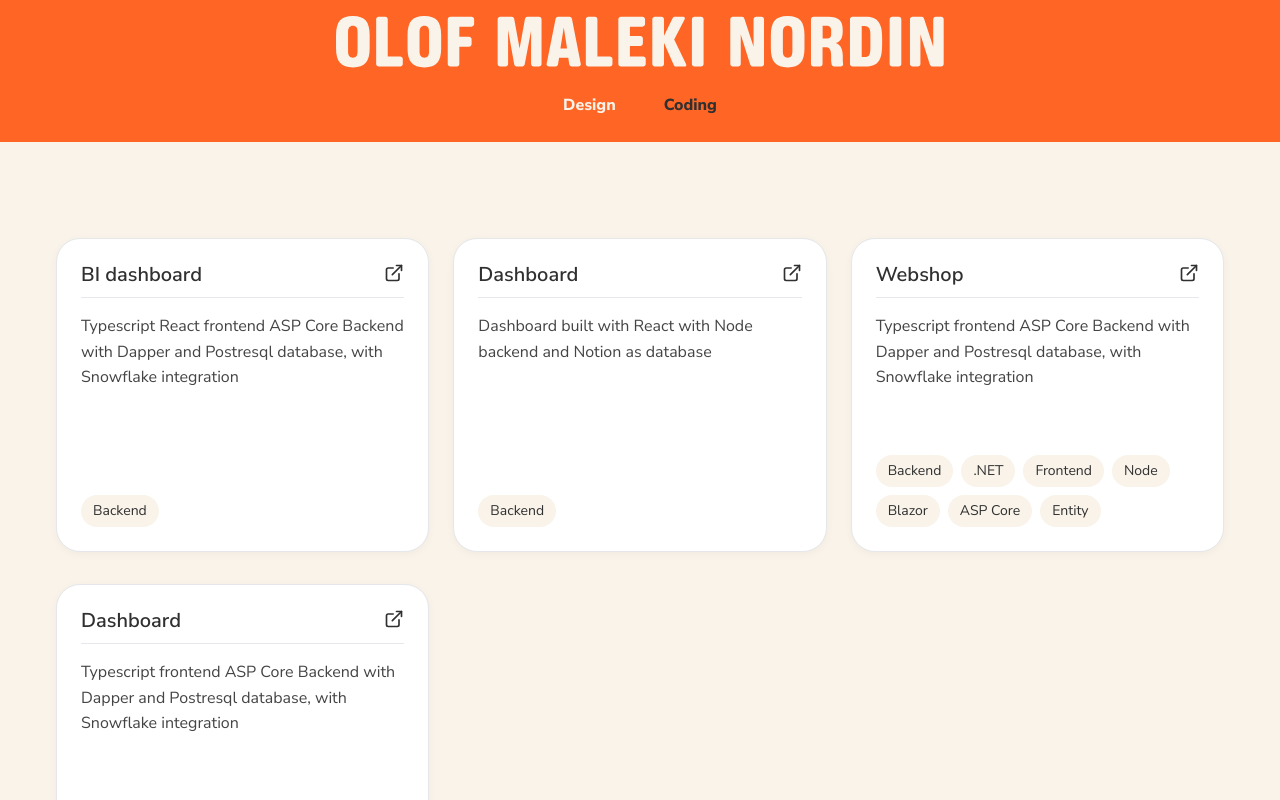
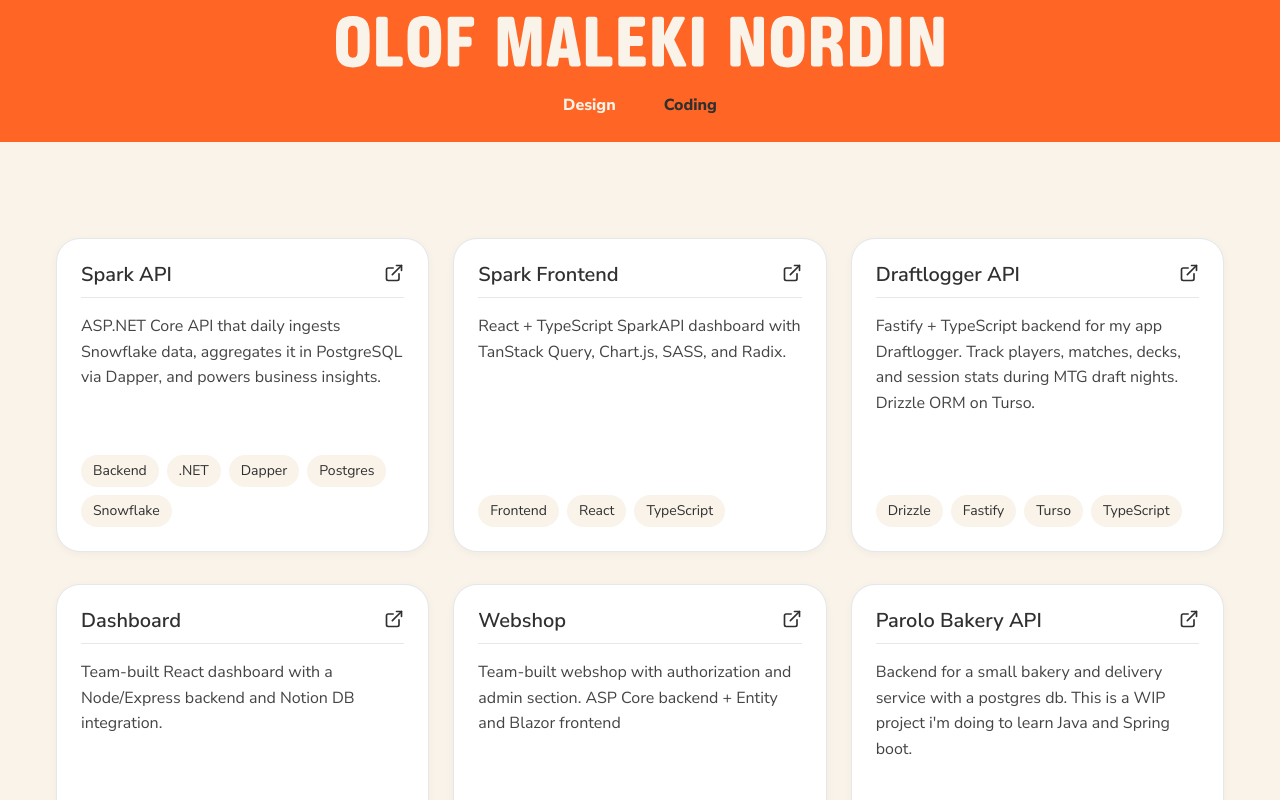
Before and after one commit to OlofEnar/olofenar.github.io, a React (Vite) app: page /coding in a window 1280 px wide. Shown: the top 800 px of the page. Built offline with nearby package versions, Linux system fonts and the light colour scheme.

Commit message:
adding som code projects

```diff
--- a/src/_data/projectItems.ts
+++ b/src/_data/projectItems.ts
@@ -151,53 +151,94 @@ const designProjects: DesignProject[] = [
 
 const codeProjects: CodeProject[] = [
     {
-        slug: "snowflake",
+        slug: "sparkapi",
         featured: false,
-        title: "BI dashboard",
+        title: "Spark API",
         description:
-            "Typescript React frontend ASP Core Backend with Dapper and Postresql database, with Snowflake integration",
-        tags: ["Backend"],
+            "ASP.NET Core API that daily ingests Snowflake data, " +
+            "aggregates it in PostgreSQL via Dapper, and powers business insights.",
+        tags: ["Backend", ".NET", "Dapper", "Postgres", "Snowflake"
+        ],
         category: "Coding",
-        url: "https://github.com/OlofEnar/LIA-frontend",
+        url: "https://github.com/OlofEnar/SparkApi",
+    },
+    {
+        slug: "sparkfront",
+        featured: false,
+        title: "Spark Frontend",
+        description:
+            "React + TypeScript SparkAPI dashboard with TanStack Query, Chart.js, SASS, and Radix.",
+        tags: [
+            "Frontend",
+            "React",
+            "TypeScript"
+        ],
+        category: "Coding",
+        url: "https://github.com/OlofEnar/SparkFrontend",
+    },
+    {
+        slug: "draftlogger-api",
+        featured: false,
+        title: "Draftlogger API",
+        description:
+            "Fastify + TypeScript backend for my app Draftlogger. Track players, matches, decks, and session stats during MTG draft nights. Drizzle ORM on Turso.",
+        tags: ["Drizzle", "Fastify", "Turso", "TypeScript"],
+        category: "Coding",
+        url: "https://github.com/OlofEnar/draft-logger-api"
     },
     {
         slug: "dashboard",
         featured: false,
         title: "Dashboard",
         description:
-            "Dashboard built with React with Node backend and Notion as database",
-        tags: ["Backend"],
+            "Team-built React dashboard with a Node/Express backend and Notion DB integration.",
+        tags: ["Fullstack", "Node.js", "Express", "React", "Notion", "JavaScript"],
         category: "Coding",
-        url: "",
+        url: "https://github.com/AdrianMorenoNystrom/agileavengers",
     },
     {
         slug: "webshop",
         featured: false,
         title: "Webshop",
         description:
-            "Typescript frontend ASP Core Backend with Dapper and Postresql database, with Snowflake integration",
-        tags: [
-            "Backend",
-            ".NET",
-            "Frontend",
-            "Node",
-            "Blazor",
-            "ASP Core",
-            "Entity",
-        ],
+            "Team-built webshop with authorization and admin section. ASP Core backend + Entity and Blazor frontend",
+        tags: ["Fullstack", "Blazor", "Entity", ".NET", "JavaScript", "SQLite"],
         category: "Coding",
-        url: "",
+        url: "https://github.com/etheoo98/web-shop",
     },
     {
-        slug: "coding",
+        slug: "bakery",
         featured: false,
-        title: "Dashboard",
+        title: "Parolo Bakery API",
         description:
-            "Typescript frontend ASP Core Backend with Dapper and Postresql database, with Snowflake integration",
-        tags: ["Backend"],
+            "Backend for a small bakery and delivery service with a postgres db.\n" +
+            "\n" +
+            "This is a WIP project i'm doing to learn Java and Spring boot.",
+        tags: ["Backend", "Java", "Spring boot", "Postgres"],
         category: "Coding",
-        url: "",
+        url: "https://github.com/OlofEnar/ParoloBakery-api",
     },
+    {
+        slug: "mushroomcheck",
+        featured: false,
+        title: "Mushroom checker",
+        description:
+            "Trained and deployed an Azure Custom Vision classifier in an ASP.NET " +
+            "MVC app. Upload a photo to get edible/poisonous with confidence.",
+        tags: ["Azure", "AI", ".NET"],
+        category: "Coding",
+        url: "https://github.com/OlofEnar/AzureAi-Lab2",
+    },
+    {
+        slug: "portfolio",
+        featured: false,
+        title: "Portfolio",
+        description:
+            "My portfolio. Built with React TypeScript Vite",
+        tags: ["Frontend", "React", "TypeScript"],
+        category: "Coding",
+        url: "https://github.com/OlofEnar/olofenar.github.io",
+    }
 ];
 
 export {tags, designProjects, codeProjects};
```
